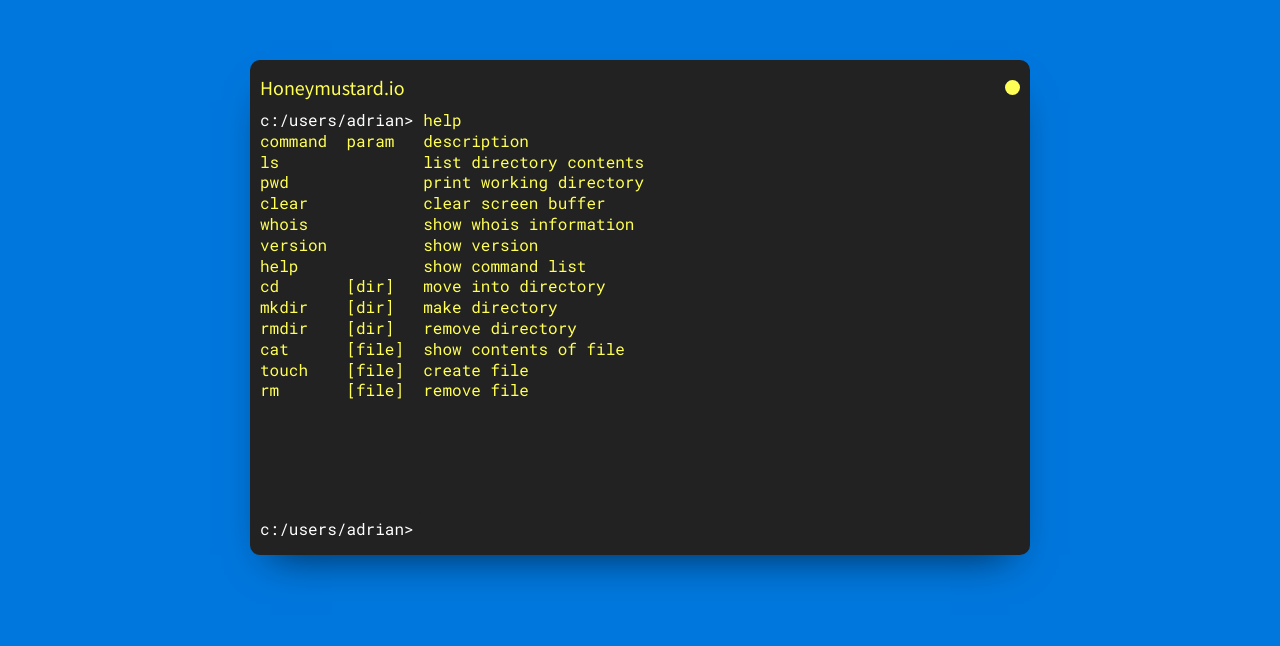
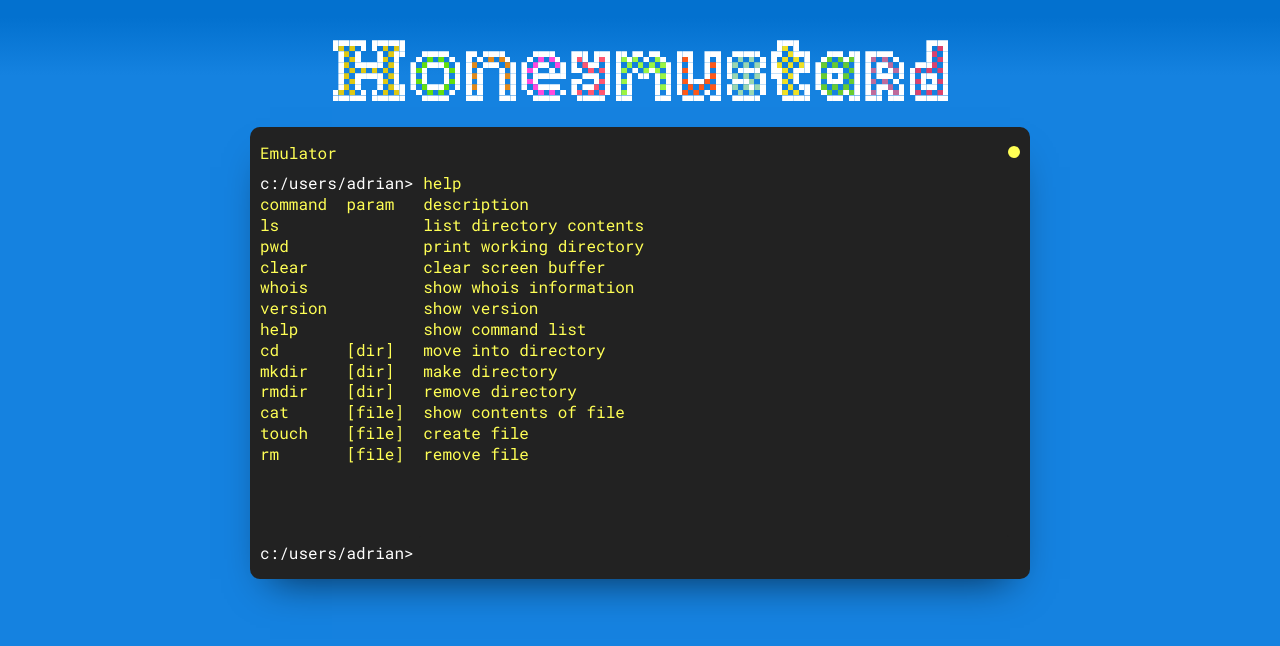
Before and after one commit to honeymustard/honeymustard.io, a Vue app: page / in a window 1280 px wide. Shown: the top 646 px of the page. Built offline with nearby package versions, Linux system fonts and the light colour scheme.

Commit message:
adds heading, minor changes and a picture of a horse

```diff
--- a/public/index.html
+++ b/public/index.html
@@ -1,14 +1,15 @@
 <!DOCTYPE html>
 <html lang="en">
   <head>
-    <style>body { background-color:#07d; }</style>
+    <style>body { background-color: #1582e0; }</style>
     <meta charset="utf-8">
+    <meta http-equiv="X-UA-Compatible" content="IE=edge">
     <meta name="author" content="Adrian Solumsmo">
-    <meta name="description" content="">
+    <meta name="description" content=".NET & JavaScript developer">
     <meta name="keywords" content="legendarity, epicocity, bestness, greatitude">
     <meta name="robots" content="nofollow, noarchive, noimageindex, notranslate">
     <meta name="googlebot" content="nofollow, noarchive, noimageindex, notranslate">
-    <meta http-equiv="X-UA-Compatible" content="IE=edge">
+    <meta name="compat-mode" content="ms-paint">
     <meta name="viewport" content="width=device-width,initial-scale=1.0">
     <link rel="icon" href="<%= BASE_URL %>favicon.ico">
     <link href="https://fonts.googleapis.com/css?family=Source+Sans+Pro:400,600" rel="stylesheet">
--- a/src/App.vue
+++ b/src/App.vue
@@ -1,6 +1,6 @@
 <template>
   <div class="app">
-    <!-- <heading></heading> -->
+    <heading></heading>
     <main class="main">
       <emulator></emulator>
     </main>
@@ -42,19 +42,30 @@
     font-family: 'Source Sans Pro', sans-serif;
     -webkit-font-smoothing: antialiased;
     -moz-osx-font-smoothing: grayscale;
+    background:#1582e0;
+    background: linear-gradient(180deg, #0371cf 3%, #1582e0 13%);
+    padding-top: 20px;
+
+    @media (min-width: 500px) {
+      padding-top: 40px;
+    }
   }
 
   $width: 800px;
 
   .heading {
     max-width: $width;
-    margin: 20px auto 0;
+    margin: 0 auto;
     padding: 0 15px;
   }
 
   .main {
     max-width: $width;
-    margin: 60px auto;
+    margin: 20px auto;
     padding: 0 10px;
+
+    @media (min-width: 500px) {
+      margin: 25px auto;
+    }
   }
 </style>
--- a/src/components/Emulator.vue
+++ b/src/components/Emulator.vue
@@ -1,7 +1,7 @@
 <template>
   <div class="emulator" v-if="open">
     <div class="emulator__head">
-      <h1>Honeymustard.io</h1>
+      <h1>Emulator</h1>
       <div class="emulator__controls">
         <span @click="open = false" title="Close emulator"></span>
       </div>
@@ -13,7 +13,7 @@
             <div class="emulator__text"><span class="is-cwd" v-if="line.cwd">{{line.cwd}}&gt; </span>{{line.text}}</div>
           </template>
           <template v-else-if="line.type === 'link'">
-            <div class="emulator__link">=&gt; <a :href="line.url" target="_blank">{{line.url}}</a></div>
+            <div class="emulator__link"><a :href="line.url" target="_blank">{{line.url}}</a></div>
           </template>
         </li>
       </ul>
@@ -33,6 +33,7 @@
   import Projects from 'raw-loader!@/static/projects.md';
   import Links from 'raw-loader!@/static/links.md';
   import Stack from 'raw-loader!@/static/stack.md';
+  import Horse from 'raw-loader!@/static/horse.txt';
 
   @Component
   export default class Emulator extends Vue {
@@ -49,10 +50,11 @@
         .mkdir('adrian', '2020-10-02');
 
       home
-        .touch('resume', '2020-10-02', Resume)
-        .touch('projects', '2020-10-02', Projects)
-        .touch('links', '2020-10-03', Links)
-        .touch('stack', '2020-10-06', Stack);
+        .touch('resume.md', '2020-10-02', Resume)
+        .touch('projects.md', '2020-10-02', Projects)
+        .touch('links.md', '2020-10-03', Links)
+        .touch('stack.md', '2020-10-06', Stack)
+        .touch('horse.txt', '2020-10-09', Horse);
 
       this.shell.cd('users/adrian');
     }
@@ -90,7 +92,9 @@
           case '': break;
           case 'cls':
           case 'clear':
+            let last: any = this.lines.pop();
             this.lines = new Array();
+            this.lines.push(last);
             break;
           case 'pwd':
             this.pushText(this.shell.pwd());
@@ -132,18 +136,17 @@
             throw new Error('Not implemented');
             break;
           case 'cat':
-            this.shell.cat(args[1]).split('\n').forEach(l => {
-              if (l.startsWith('http')) this.pushLink(l);
-              else this.pushText(l || ' ');
+            this.shell.cat(args[1]).split('\n').forEach((l, i) => {
+              let n = (i + 1).toString().padEnd(3);
+              if (l.startsWith('http')) this.pushText(`${n} ${l}`);
+              else this.pushText(`${n} ${l}` || ' ');
             });
             break;
           case 'version':
             this.pushText(this.shell.version);
             break;
           case 'whois':
-            this.pushText(`Adrian Solumsmo (${moment().diff('1988-08-23', 'years')})`);
-            this.pushText('adrian.solumsmo@gmail.com');
-            this.pushText('--');
+            this.pushText(`Adrian Solumsmo (${moment().diff('1988-08-23', 'years')}) <adrian.solumsmo@gmail.com>`);
             this.pushText('.NET & JavaScript developer at Dagens Næringsliv');
             break;
           case 'exit':
@@ -177,9 +180,13 @@
     flex-direction: column;
     box-shadow: 0px 20px 40px -20px #000a;
     display: grid;
-    grid-template-rows: 34px auto 34px;
+    grid-template-rows: 30px auto 34px;
     row-gap: 6px;
     padding: 10px;
+
+    @media (min-width: 600px) {
+      height: 452px;
+    }
 
     ::selection {
       background: #ff5;
@@ -200,7 +207,8 @@
 
     h1 {
       color: $text;
-      font-size: 20px;
+      font-family: 'Roboto Mono', monospace, sans-serif;
+      font-size: 16px;
       font-weight: 400;
       margin: 0;
     }
@@ -212,11 +220,16 @@
 
       span {
         display: inline-block;
-        width: 15px;
-        height: 15px;
+        width: 12px;
+        height: 12px;
         border-radius: 50%;
         background-color: $text;
         cursor: pointer;
+        transition: .2s ease;
+
+        &:hover {
+          background-color: #f59;
+        }
       }
     }
   }
@@ -226,7 +239,7 @@
     overflow: auto;
     scrollbar-width: 4px;
     scrollbar-color: #222;
-    margin-right: 6px;
+    margin-right: 4px;
 
     &::-webkit-scrollbar {
       width: 4px;
@@ -254,6 +267,7 @@
   }
 
   .emulator__link {
+    word-break: break-all;
 
     a {
       color: #ff5;
--- a/src/components/Heading.vue
+++ b/src/components/Heading.vue
@@ -4,19 +4,18 @@
   </header>
 </template>
 
-<script lang="ts">
-  import { Component, Prop, Vue } from 'vue-property-decorator';
-
-  @Component
-  export default class Heading extends Vue {
-  }
-</script>
-
 <style scoped lang="scss">
   .heading {
+    display: flex;
+    justify-content: center;
+
     img {
       width: 100%;
-      max-width: 100%;
+      max-width: 90%;
+
+      @media (min-width: 500px) {
+        max-width: 80%;
+      }
     }
   }
 </style>
--- a/src/core/fs/shell.ts
+++ b/src/core/fs/shell.ts
@@ -4,9 +4,9 @@
   public version: string = '0.1.0';
   public fs: FileSystem = new FileSystem();
 
-  public cat(file: string): string {
-    let files = this.fs.current.children.filter(e => e.name === file && e.type === 'file');
-    if (files.length > 0) return files[0].content;
+  public cat(name: string): string {
+    let index = this.fs.current.children.findIndex(e => e.name === name && e.type === 'file');
+    if (index !== -1) return this.fs.current.children[index].content;
     else throw new Error('No such file');
   }
 
--- a/src/static/projects.md
+++ b/src/static/projects.md
@@ -11,5 +11,5 @@
 
 A node app feeds third-party data to a static
 Vue.js application hosted in S3 storage.
-Leverage DNs news studio feed for a quick win.
+Uses the internal news studio service for a quick win.
 Tech: Node, Redis, Vue.js, D3.js
--- a/src/static/resume.md
+++ b/src/static/resume.md
@@ -1,5 +1,5 @@
-Résumé
----
 Dagens Næringsliv
----
+When: 2018-01-01 => Present (2yrs, 10mths)
+
 Dekode
+When: 2015-03-02 => 2017-12-31 (2yrs, 10mths)
--- a/src/static/stack.md
+++ b/src/static/stack.md
@@ -4,7 +4,7 @@
 from the .NET universe.
 
 Express/Node.js:
-Leverage simplicity when speed is key.
+Simplicity when speed is key.
 Provides an infinite number of ready
 to use packages. Always keep a node
 server ready.
@@ -16,8 +16,6 @@
 with Mongo databases.
 
 Vue.js
-A super easy JavaScript framwork for rapid
-development. Mix with vuex and TypeScript
+A super easy JavaScript framework for rapid
+development. Mix with Vuex and TypeScript
 for a dreamy frontend experience.
-
-Azure, Amazon S3
```
Also changed, not shown: public/honeymustard.svg, src/static/horse.txt (added).
